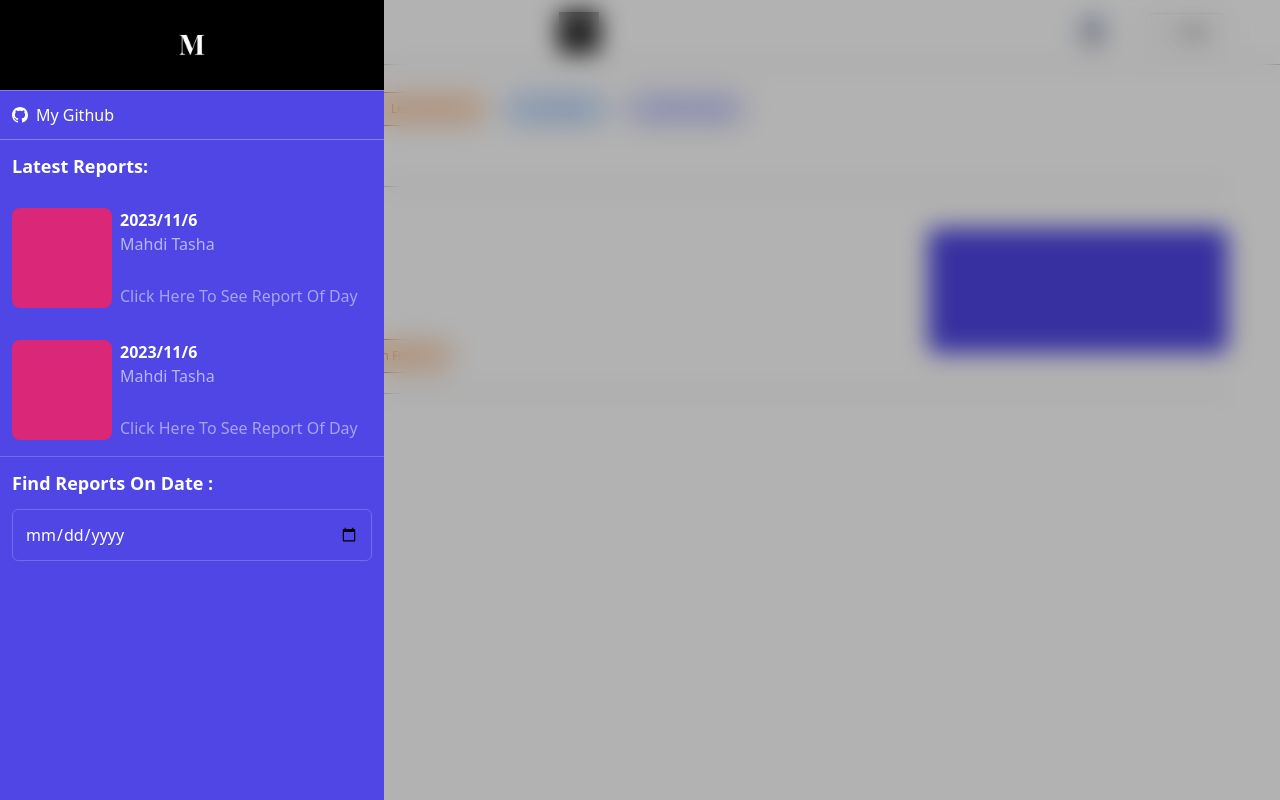
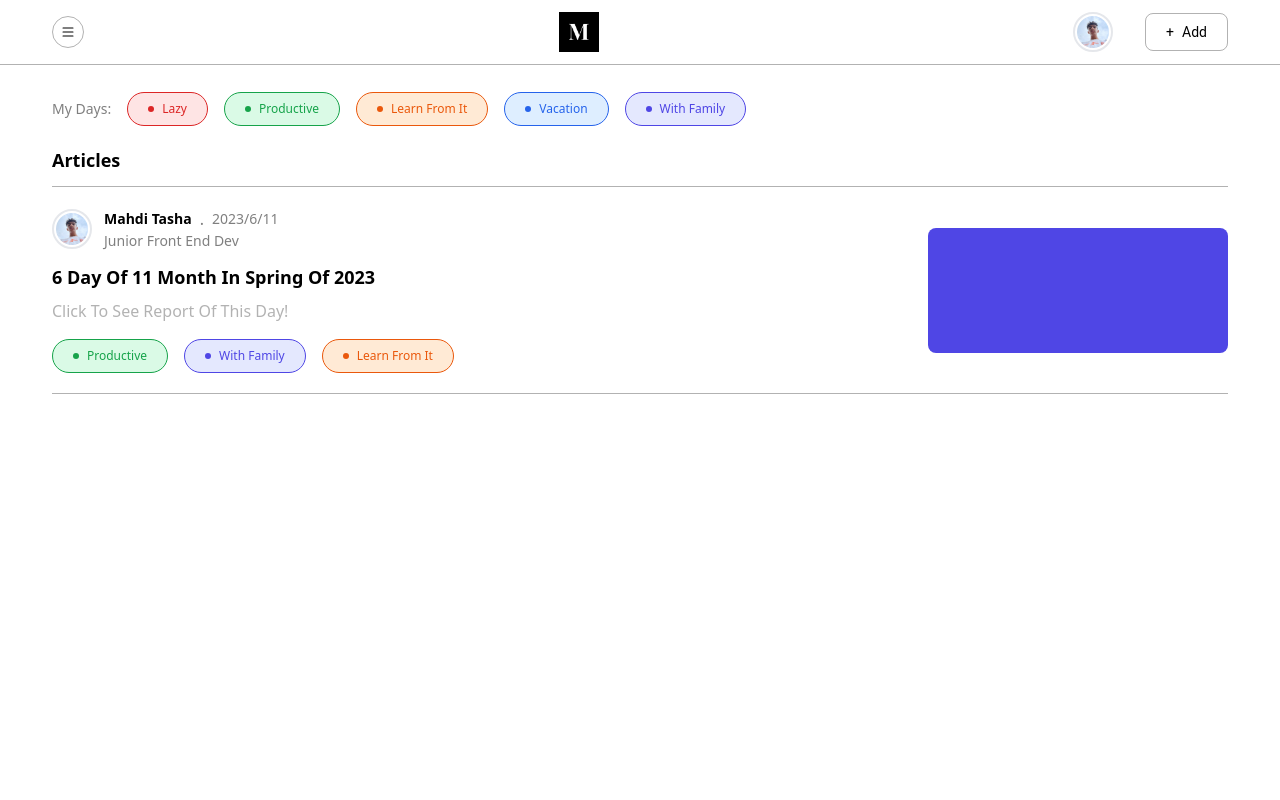
Before and after one commit to MohamadMahdi-Tasha/coffeCatchUp, a React (Vite) app: page / in a window 1280 px wide. Built offline with nearby package versions, Linux system fonts and the light colour scheme.

Commit message:
added functionality of left side nav

```diff
--- /dev/null
+++ b/src/components/headerAndLeftSideNavComponent.tsx
@@ -0,0 +1,22 @@
+// Codes By Mahdi Tasha
+// Importing Part
+import React, { useState } from "react";
+import HeaderComponent from './headerComponent';
+import LeftSideNavComponent from "./leftSideNavComponent";
+
+// Defining type of props
+interface openedInterface {isOpened: boolean}
+
+// Exporting functional component as default
+export default function HeaderAndLeftSideNavComponent():JSX.Element {
+    // Creating State
+    const [isLeftSideNavOpened, setLeftSideNavOpened] = useState(false);
+
+    // Returning JSX
+    return(
+        <>
+            <HeaderComponent clickOfNavToggler={() => setLeftSideNavOpened(true)}/>
+            <LeftSideNavComponent clickOfBg={() => setLeftSideNavOpened(false)} isOpened={isLeftSideNavOpened}/>
+        </>
+    );
+}
--- a/src/components/headerComponent.tsx
+++ b/src/components/headerComponent.tsx
@@ -7,13 +7,18 @@ import Logo from './../assets/img/img-logo.png';
 import MyImageComponent from './chunks/myImageComponent';
 import LeftSideNavComponent from "./leftSideNavComponent";
 
+// Defining type of props
+interface types {
+    clickOfNavToggler: any;
+}
+
 // Exporting functional component as default
-export default function HeaderComponent():JSX.Element{
+export default function HeaderComponent({clickOfNavToggler}:types):JSX.Element{
     // Returning JSX
     return(
         <header className={'border-b border-b-black/30 bg-white/30 backdrop-blur-sm fixed top-0 w-full'}>
             <ContainerComponent className={'p-3 flex items-center justify-between gap-3'}>
-                <button className={'w-8 h-8 flex items-center justify-center text-black rounded-full hover:bg-black/10 transition-colors ease-in-out border border-black/30'}><IconComponent type={'hamburger'}/></button>
+                <button onClick={clickOfNavToggler} className={'w-8 h-8 flex items-center justify-center text-black rounded-full hover:bg-black/10 transition-colors ease-in-out border border-black/30'}><IconComponent type={'hamburger'}/></button>
                 <Link className={'md:block hidden'} to={'/'}><img className={'w-10 h-10'} src={Logo} alt="Coffee CatchUp Logo"/></Link>
                 <div className={'flex items-center md:gap-8 gap-3'}>
                     <MyImageComponent className={'sm:block hidden'}/>
--- a/src/components/leftSideNavComponent.tsx
+++ b/src/components/leftSideNavComponent.tsx
@@ -6,14 +6,17 @@ import Logo from './../assets/img/img-logo.png';
 import { Link } from "react-router-dom";
 
 // Defining type of props
-interface openedInterface {isOpened: boolean}
+interface types {
+    isOpened: boolean;
+    clickOfBg: any;
+}
 
 // Exporting functional component as default
-export default function LeftSideNavComponent({isOpened}:openedInterface):JSX.Element{
+export default function LeftSideNavComponent({isOpened, clickOfBg}:types):JSX.Element{
     // Returning JSX
     return(
         <>
-            <div data-opened={isOpened} className={'absolute data-[opened="true"]:opacity-1 data-[opened="false"]:opacity-0 left-0 top-0 w-full h-full bg-black/30 backdrop-blur-md transition-all'} />
+            <div onClick={clickOfBg} data-opened={isOpened} className={'absolute data-[opened="true"]:opacity-1 data-[opened="false"]:pointer-events-none data-[opened="false"]:opacity-0 left-0 top-0 w-full h-full bg-black/30 backdrop-blur-md transition-all'} />
             <nav data-opened={isOpened} className={'absolute overflow-auto data-[opened="true"]:left-0 md:data-[opened="false"]:left-[-30%] data-[opened="false"]:-left-[-70%] top-0 md:w-[30%] w-[70%] h-full bg-indigo-600 transition-all'}>
                 <Link to={'/'} className={'bg-black flex justify-center items-center p-5'}>
                     <img src={Logo} alt="Coffe CatchUp Logo" width={'50px'} height={'50px'}/>
--- a/src/index.tsx
+++ b/src/index.tsx
@@ -5,8 +5,7 @@ import ReactDOM from 'react-dom/client'
 import './index.css';
 import { BrowserRouter, Routes, Route } from "react-router-dom";
 import HomePage from './pages/homePage';
-import HeaderComponent from './components/headerComponent';
-import LeftSideNavComponent from "./components/leftSideNavComponent";
+import HeaderAndLeftSideNavComponent from "./components/headerAndLeftSideNavComponent";
 
 // Variables
 const rootElement:HTMLElement = document.getElementById('root') as HTMLElement;
@@ -16,8 +15,7 @@ const root:ReactDOM.Root = ReactDOM.createRoot(rootElement);
 root.render(
     <React.StrictMode>
         <BrowserRouter>
-            <HeaderComponent />
-            <LeftSideNavComponent isOpened={true}/>
+            <HeaderAndLeftSideNavComponent />
             <Routes>
                 <Route path={'/'} element={<HomePage />}/>
             </Routes>
```
